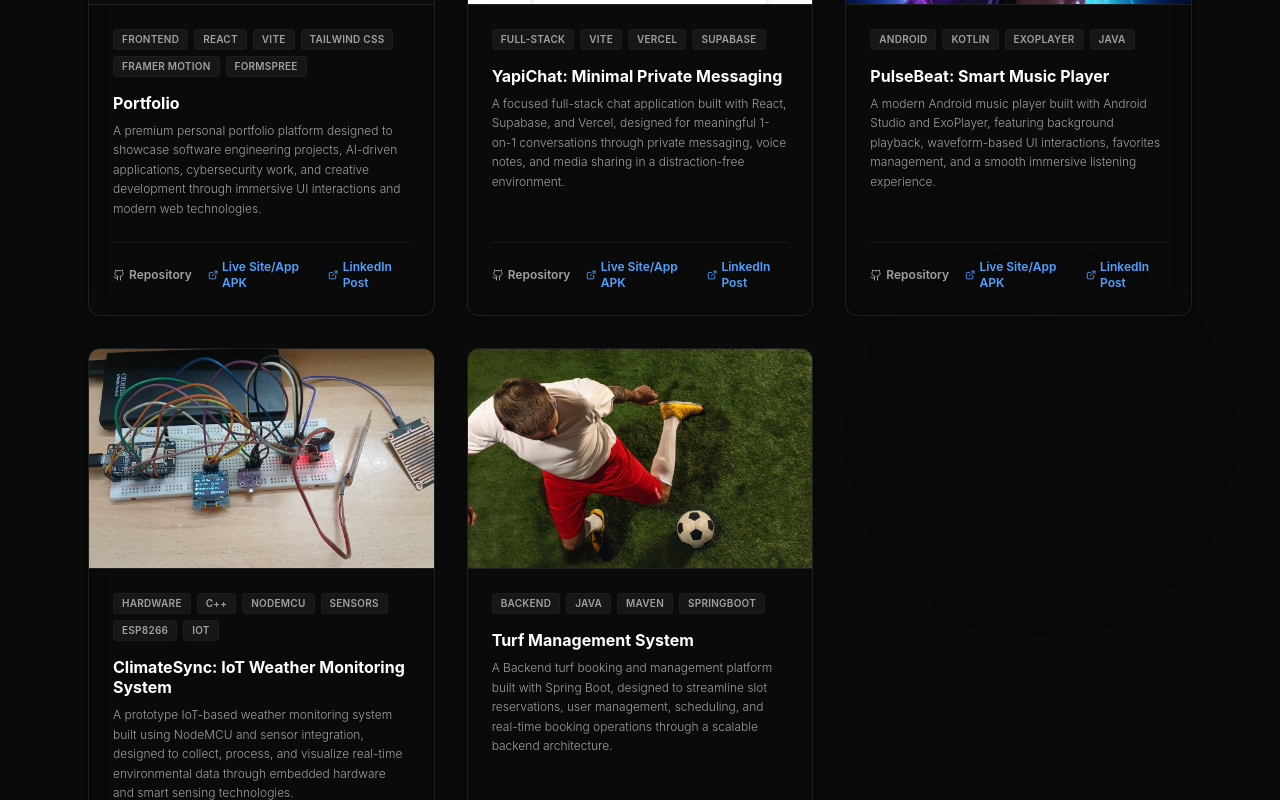
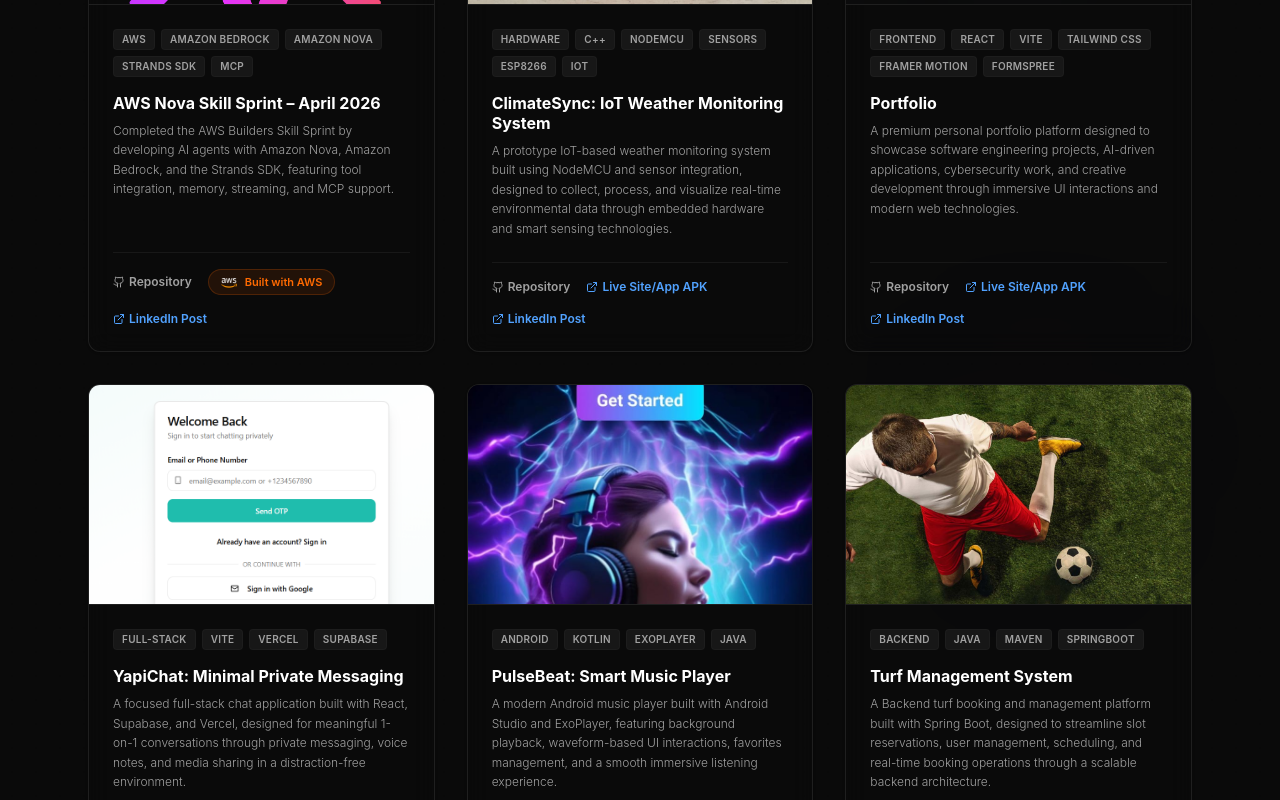
Before and after one commit to Puveesh/portfolio, a React (Vite) app: page /projects in a window 1280 px wide. Shown: the part 680-1480 px from the top of the page. Built offline with nearby package versions, Linux system fonts and the light colour scheme.

Commit message:
Initial portfolio upload

```diff
--- a/src/data/portfolioData.js
+++ b/src/data/portfolioData.js
@@ -73,6 +73,30 @@ export const portfolioData = {
   },
   projects: [
     {
+      id: "aws",
+      title: "AWS Nova Skill Sprint – April 2026",
+      description: "Completed the AWS Builders Skill Sprint by developing AI agents with Amazon Nova, Amazon Bedrock, and the Strands SDK, featuring tool integration, memory, streaming, and MCP support.",
+      image: "nova-color.png",
+      tags: ["AWS", "Amazon Bedrock", "Amazon Nova", "Strands SDK", "MCP"],
+      githubUrl: "https://github.com/Puveesh/aws-nova-sprint-april-2026",
+      liveUrl: null,
+      liveLabel: "Built with AWS",
+      liveLogo: "aws-color.png",
+      linkedin: "https://www.linkedin.com/posts/puveesh-keshav-m-24475b309_i-am-excited-to-announce-that-i-have-successfully-ugcPost-7476697241697591296-Ncfw/?utm_source=share&utm_medium=member_desktop&rcm=ACoAAE6ZhJQB1xkBZe8AEj1JLk7lF5rjie02siE",
+      category: "aws",
+    },
+    {
+      id: "hardware",
+      title: "ClimateSync: IoT Weather Monitoring System",
+      description: "A prototype IoT-based weather monitoring system built using NodeMCU and sensor integration, designed to collect, process, and visualize real-time environmental data through embedded hardware and smart sensing technologies.",
+      image: "/weather 2.jpeg",
+      tags: ["Hardware", "C++", "NodeMCU", "Sensors", "ESP8266", "IoT"],
+      githubUrl: "https://github.com/Puveesh/",
+      liveUrl: "/projects",
+      linkedin: "https://linkedin.com/in/puveesh-keshav-m-24475b309",
+      category: "hardware",
+    },
+    {
       id: "frontend",
       title: "Portfolio",
       description: "A premium personal portfolio platform designed to showcase software engineering projects, AI-driven applications, cybersecurity work, and creative development through immersive UI interactions and modern web technologies.",
@@ -80,7 +104,7 @@ export const portfolioData = {
       tags: ["Frontend", "React", "Vite", "Tailwind CSS", "Framer Motion", "Formspree"],
       githubUrl: "https://github.com/Puveesh/Portfolio",
       liveUrl: "/",
-      linkedin: "https://linkedin.com/in/puveesh-keshav-m-24475b309",
+      linkedin: "https://www.linkedin.com/posts/puveesh-keshav-m-24475b309_portfoliolaunch-softwaredeveloper-fullstackdeveloper-activity-7471236829162418176--3ZH?utm_source=share&utm_medium=member_desktop&rcm=ACoAAE6ZhJQB1xkBZe8AEj1JLk7lF5rjie02siE",
       category: "frontend",
     },
     {
@@ -104,17 +128,6 @@ export const portfolioData = {
       liveUrl: "./public/PulseBeat.apk",
       linkedin: "https://www.linkedin.com/posts/puveesh-keshav-m-24475b309_androiddevelopment-musicplayerapp-internship2025-ugcPost-7350494620822179840-GkcH/?utm_source=share&utm_medium=member_desktop&rcm=ACoAAE6ZhJQB1xkBZe8AEj1JLk7lF5rjie02siE",
       category: "mobile",
-    },
-    {
-      id: "hardware",
-      title: "ClimateSync: IoT Weather Monitoring System",
-      description: "A prototype IoT-based weather monitoring system built using NodeMCU and sensor integration, designed to collect, process, and visualize real-time environmental data through embedded hardware and smart sensing technologies.",
-      image: "/weather 2.jpeg",
-      tags: ["Hardware", "C++", "NodeMCU", "Sensors", "ESP8266", "IoT"],
-      githubUrl: "https://github.com/Puveesh/",
-      liveUrl: "/projects",
-      linkedin: "https://linkedin.com/in/puveesh-keshav-m-24475b309",
-      category: "hardware",
     },
     {
       id: "backend",
--- a/src/pages/Projects.jsx
+++ b/src/pages/Projects.jsx
@@ -12,6 +12,7 @@ const filters = [
   { id: "mobile", label: "Mobile App" },
   { id: "full", label: "Full Stack" },
   { id: "hardware", label: "Hardware" },
+  { id: "aws", label: "AWS" },
 ];
 
 export default function Projects() {
@@ -81,9 +82,9 @@ export default function Projects() {
         exit={{ opacity: 0, scale: 0.95 }}
         transition={{ duration: 0.4 }}
         whileHover={{ y: -6 }}
-                className="flex flex-col overflow-hidden rounded-xl border border-neutral-200/60 dark:border-neutral-800/80 bg-neutral-50/20 dark:bg-neutral-950/20 shadow-sm hover:shadow-md transition-all duration-20 glassmorphism"
+        className="flex flex-col overflow-hidden rounded-xl border border-neutral-200/60 dark:border-neutral-800/80 bg-neutral-50/20 dark:bg-neutral-950/20 shadow-sm hover:shadow-md transition-all duration-200 glassmorphism"
       >
-                {/* Visual Thumbnail */}
+        {/* Thumbnail */}
         <div className="relative h-55 overflow-hidden border-b border-neutral-200/60 dark:border-neutral-800/80 group">
           <img
             src={project.image}
@@ -93,9 +94,10 @@ export default function Projects() {
           <div className="absolute inset-0 bg-black/10 dark:bg-black/20 opacity-0 group-hover:opacity-100 transition-opacity duration-300" />
         </div>
 
-                {/* Card Context */}
+        {/* Content */}
         <div className="flex flex-col p-6 flex-grow">
-                  {/* Technology Badges */}
+
+          {/* Tags */}
           <div className="flex flex-wrap gap-1.5 mb-4">
             {project.tags.map((tag) => (
               <span
@@ -107,43 +109,65 @@ export default function Projects() {
             ))}
           </div>
 
-                  {/* Title & Info */}
+          {/* Title */}
           <h3 className="text-base font-bold text-neutral-950 dark:text-white mb-2 leading-tight">
             {project.title}
           </h3>
+
+          {/* Description */}
           <p className="text-xs text-neutral-500 dark:text-neutral-400 leading-relaxed font-light flex-grow mb-6">
             {project.description}
           </p>
 
-                  {/* Actions Links */}
-                  <div className="flex items-center space-x-4 border-t border-neutral-200/50 dark:border-neutral-800/50 pt-4 mt-auto">
+          {/* Footer */}
+          <div className="flex flex-wrap items-center gap-4 border-t border-neutral-200/50 dark:border-neutral-800/50 pt-4 mt-auto">
+
+            {/* GitHub */}
             <a
               href={project.githubUrl}
               target="_blank"
               rel="noopener noreferrer"
-                      className="inline-flex items-center space-x-1 text-xs text-neutral-500 hover:text-black dark:text-neutral-400 dark:hover:text-white font-semibold transition-colors duration-200"
+              className="inline-flex items-center gap-1 text-xs text-neutral-500 hover:text-black dark:text-neutral-400 dark:hover:text-white font-semibold transition-colors duration-200"
             >
               <Github size={12} />
               <span>Repository</span>
             </a>
+
+            {/* Live Site OR Amazon Nova */}
+            {project.liveUrl ? (
               <a
                 href={project.liveUrl}
                 target="_blank"
                 rel="noopener noreferrer"
-                      className="inline-flex items-center space-x-1 text-xs text-blue-600 dark:text-blue-400 hover:underline font-semibold"
+                className="inline-flex items-center gap-1 text-xs text-blue-600 dark:text-blue-400 hover:underline font-semibold"
               >
                 <ExternalLink size={12} />
                 <span>Live Site/App APK</span>
               </a>
+            ) : (
+              <div className="inline-flex items-center gap-2 rounded-full bg-orange-500/10 border border-orange-500/20 px-3 py-1">
+                <img
+                  src={project.liveLogo}
+                  alt="Amazon"
+                  className="h-4 w-4 object-contain"
+                />
+                <span className="text-[11px] font-semibold text-orange-500">
+                  {project.liveLabel}
+                </span>
+              </div>
+            )}
+
+            {/* LinkedIn */}
             <a
               href={project.linkedin}
               target="_blank"
               rel="noopener noreferrer"
-                      className="inline-flex items-center space-x-1 text-xs text-blue-600 dark:text-blue-400 hover:underline font-semibold"
+              className="inline-flex items-center gap-1 text-xs text-blue-600 dark:text-blue-400 hover:underline font-semibold"
             >
               <ExternalLink size={12} />
               <span>LinkedIn Post</span>
             </a>
+
           </div>
         </div>
       </motion.div>
```
Also changed, not shown: public/aws-color.png (added), public/nova-color.png (added). Lines whose indentation alone changed are shown as unchanged.
